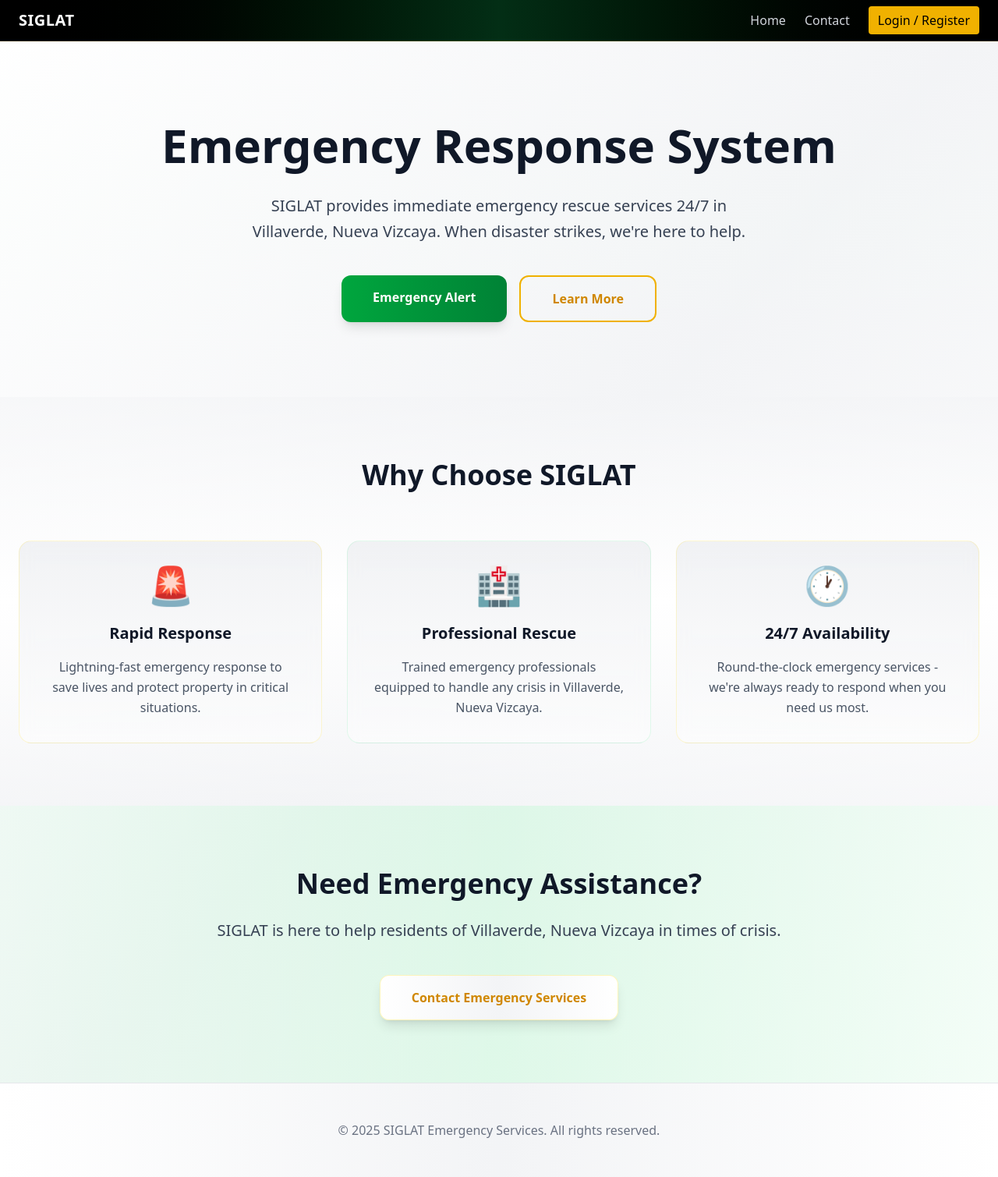
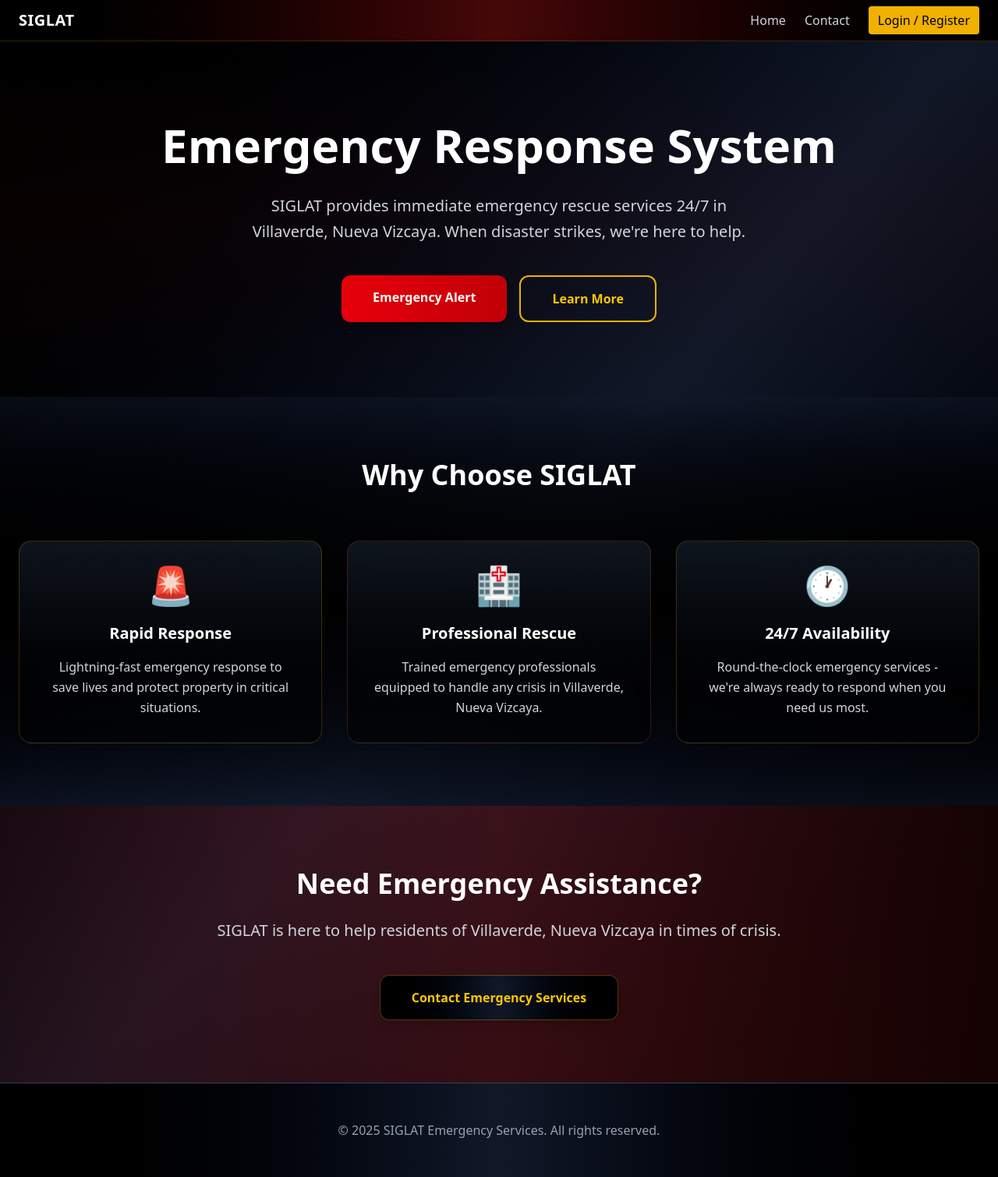
Before and after one commit to Project-Siglat/Client-App, a PHP site: page / in a window 1280 px wide. Shown: the whole page at 78% size. Run offline with PHP 8.4, Linux system fonts and the light colour scheme.

Commit message:
patched UI

```diff
--- a/pages/landing-page/components/topbar.php
+++ b/pages/landing-page/components/topbar.php
@@ -1,4 +1,4 @@
-  <header class="sticky top-0 z-50 bg-gradient-to-r from-black via-green-950 to-black backdrop-blur-lg border-b border-yellow-500/20">
+  <header class="sticky top-0 z-50 bg-gradient-to-r from-black via-red-950 to-black backdrop-blur-lg border-b border-yellow-500/20">
     <div class="container mx-auto px-4 sm:px-6 py-2">
       <div class="flex items-center justify-between">
         <h1 class="text-lg sm:text-xl font-bold text-white tracking-wide">SIGLAT</h1>
--- a/pages/landing-page/core.php
+++ b/pages/landing-page/core.php
@@ -1,19 +1,19 @@
-<div class="min-h-screen bg-gradient-to-br from-white via-gray-100 to-white text-gray-900">
+<div class="min-h-screen bg-gradient-to-br from-black via-gray-900 to-black text-white">
   <!-- Header -->
   <?php include "./pages/landing-page/components/topbar.php"; ?>
 
   <!-- Hero Section -->
-  <section class="py-24 px-6 bg-gradient-to-b from-transparent via-green-50/10 to-transparent">
+  <section class="py-24 px-6 bg-gradient-to-b from-transparent via-red-950/10 to-transparent">
     <div class="container mx-auto text-center">
-      <h2 class="text-6xl font-bold mb-6 text-gray-900 leading-tight">Emergency Response System</h2>
-      <p class="text-xl mb-10 text-gray-700 max-w-2xl mx-auto leading-relaxed">
+      <h2 class="text-6xl font-bold mb-6 text-white leading-tight">Emergency Response System</h2>
+      <p class="text-xl mb-10 text-gray-300 max-w-2xl mx-auto leading-relaxed">
         SIGLAT provides immediate emergency rescue services 24/7 in Villaverde, Nueva Vizcaya. When disaster strikes, we're here to help.
       </p>
       <div class="flex flex-wrap justify-center gap-4">
-          <a href="/client" class="bg-gradient-to-r from-green-600 to-green-700 hover:from-green-700 hover:to-green-800 text-white font-semibold py-4 px-10 rounded-xl transition-all duration-300 shadow-lg hover:shadow-green-500/30">
+          <a href="/client" class="bg-gradient-to-r from-red-600 to-red-700 hover:from-red-700 hover:to-red-800 text-white font-semibold py-4 px-10 rounded-xl transition-all duration-300 shadow-lg hover:shadow-red-500/30">
             Emergency Alert
           </a>
-        <a href="/about" class="border-2 border-gradient-to-r border-yellow-500 text-yellow-600 hover:bg-gradient-to-r hover:from-yellow-500/10 hover:to-green-500/10 hover:text-yellow-700 font-semibold py-4 px-10 rounded-xl transition-all duration-300">
+        <a href="/about" class="border-2 border-gradient-to-r border-yellow-500 text-yellow-400 hover:bg-gradient-to-r hover:from-yellow-500/10 hover:to-red-500/10 hover:text-yellow-300 font-semibold py-4 px-10 rounded-xl transition-all duration-300">
           Learn More
         </a>
       </div>
@@ -21,44 +21,44 @@
   </section>
 
   <!-- Features Section -->
-  <section class="py-20 px-6 bg-gradient-to-b from-gray-100/50 via-white to-gray-100/50">
+  <section class="py-20 px-6 bg-gradient-to-b from-gray-900/50 via-black to-gray-900/50">
     <div class="container mx-auto">
-      <h3 class="text-4xl font-bold text-center mb-16 text-gray-900">Why Choose SIGLAT</h3>
+      <h3 class="text-4xl font-bold text-center mb-16 text-white">Why Choose SIGLAT</h3>
       <div class="grid md:grid-cols-3 gap-8">
-        <div class="text-center p-8 bg-gradient-to-b from-gray-200/50 to-white/50 rounded-2xl border border-yellow-300/20 hover:border-yellow-300/40 transition-all duration-300 backdrop-blur-sm">
-          <div class="text-yellow-600 text-5xl mb-6">🚨</div>
-          <h4 class="text-xl font-semibold mb-4 text-gray-900">Rapid Response</h4>
-          <p class="text-gray-600 leading-relaxed">Lightning-fast emergency response to save lives and protect property in critical situations.</p>
+        <div class="text-center p-8 bg-gradient-to-b from-gray-800/50 to-black/50 rounded-2xl border border-yellow-400/20 hover:border-yellow-400/40 transition-all duration-300 backdrop-blur-sm">
+          <div class="text-yellow-400 text-5xl mb-6">🚨</div>
+          <h4 class="text-xl font-semibold mb-4 text-white">Rapid Response</h4>
+          <p class="text-gray-300 leading-relaxed">Lightning-fast emergency response to save lives and protect property in critical situations.</p>
         </div>
-        <div class="text-center p-8 bg-gradient-to-b from-gray-200/50 to-white/50 rounded-2xl border border-green-300/20 hover:border-green-300/40 transition-all duration-300 backdrop-blur-sm">
-          <div class="text-green-600 text-5xl mb-6">🏥</div>
-          <h4 class="text-xl font-semibold mb-4 text-gray-900">Professional Rescue</h4>
-          <p class="text-gray-600 leading-relaxed">Trained emergency professionals equipped to handle any crisis in Villaverde, Nueva Vizcaya.</p>
+        <div class="text-center p-8 bg-gradient-to-b from-gray-800/50 to-black/50 rounded-2xl border border-red-400/20 hover:border-red-400/40 transition-all duration-300 backdrop-blur-sm">
+          <div class="text-red-400 text-5xl mb-6">🏥</div>
+          <h4 class="text-xl font-semibold mb-4 text-white">Professional Rescue</h4>
+          <p class="text-gray-300 leading-relaxed">Trained emergency professionals equipped to handle any crisis in Villaverde, Nueva Vizcaya.</p>
         </div>
-        <div class="text-center p-8 bg-gradient-to-b from-gray-200/50 to-white/50 rounded-2xl border border-yellow-300/20 hover:border-yellow-300/40 transition-all duration-300 backdrop-blur-sm">
-          <div class="text-yellow-600 text-5xl mb-6">🕐</div>
-          <h4 class="text-xl font-semibold mb-4 text-gray-900">24/7 Availability</h4>
-          <p class="text-gray-600 leading-relaxed">Round-the-clock emergency services - we're always ready to respond when you need us most.</p>
+        <div class="text-center p-8 bg-gradient-to-b from-gray-800/50 to-black/50 rounded-2xl border border-yellow-400/20 hover:border-yellow-400/40 transition-all duration-300 backdrop-blur-sm">
+          <div class="text-yellow-400 text-5xl mb-6">🕐</div>
+          <h4 class="text-xl font-semibold mb-4 text-white">24/7 Availability</h4>
+          <p class="text-gray-300 leading-relaxed">Round-the-clock emergency services - we're always ready to respond when you need us most.</p>
         </div>
       </div>
     </div>
   </section>
 
   <!-- CTA Section -->
-  <section class="py-20 px-6 bg-gradient-to-r from-green-100/30 via-green-200/40 to-green-100/30">
+  <section class="py-20 px-6 bg-gradient-to-r from-red-950/30 via-red-900/40 to-red-950/30">
     <div class="container mx-auto text-center">
-      <h3 class="text-4xl font-bold mb-6 text-gray-900">Need Emergency Assistance?</h3>
-      <p class="text-xl mb-10 text-gray-700 leading-relaxed">SIGLAT is here to help residents of Villaverde, Nueva Vizcaya in times of crisis.</p>
-      <button class="bg-gradient-to-r from-white via-gray-100 to-white hover:from-gray-100 hover:to-white text-yellow-600 font-semibold py-4 px-10 rounded-xl transition-all duration-300 border border-yellow-300/30 hover:border-yellow-300/60 shadow-lg">
+      <h3 class="text-4xl font-bold mb-6 text-white">Need Emergency Assistance?</h3>
+      <p class="text-xl mb-10 text-gray-300 leading-relaxed">SIGLAT is here to help residents of Villaverde, Nueva Vizcaya in times of crisis.</p>
+      <button class="bg-gradient-to-r from-black via-gray-900 to-black hover:from-gray-900 hover:to-black text-yellow-400 font-semibold py-4 px-10 rounded-xl transition-all duration-300 border border-yellow-400/30 hover:border-yellow-400/60 shadow-lg">
         Contact Emergency Services
       </button>
     </div>
   </section>
 
   <!-- Footer -->
-  <footer class="bg-gradient-to-r from-white via-gray-100 to-white py-12 px-6 border-t border-gray-200">
+  <footer class="bg-gradient-to-r from-black via-gray-900 to-black py-12 px-6 border-t border-gray-700">
     <div class="container mx-auto text-center">
-        <p class="text-gray-500">&copy; 2025 SIGLAT Emergency Services. All rights reserved.</p>
+        <p class="text-gray-400">&copy; 2025 SIGLAT Emergency Services. All rights reserved.</p>
     </div>
   </footer>
 </div>
```
Also changed, not shown: pages/auth/login.php (+149 -34 lines), pages/client/core.php (+22 -0 lines), assets/siglat.png (added).
